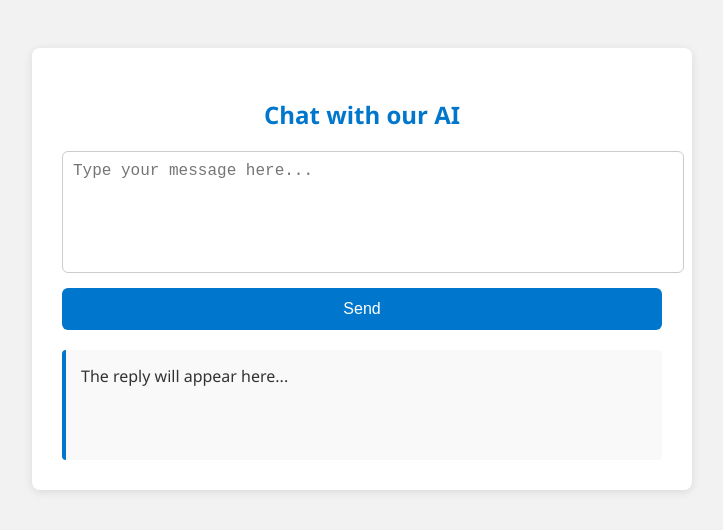
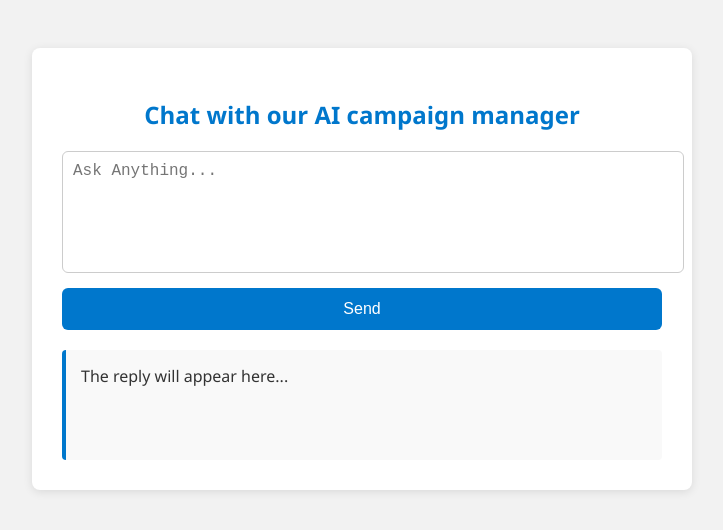
Before and after one commit to roeyDM/chatgpt-roey, a website: page public/chat.html in a window 1280 px wide. Shown: the whole page, without its empty margins (278-1001 px from the left). Drawn offline with Linux system fonts and the light colour scheme.

Commit message:
Update chat.html

```diff
--- a/public/chat.html
+++ b/public/chat.html
@@ -59,8 +59,8 @@
 </head>
 <body>
   <div class="chat-container">
-    <h2>Chat with our AI</h2>
-    <textarea id="input" placeholder="Type your message here..."></textarea>
+    <h2>Chat with our AI campaign manager</h2>
+    <textarea id="input" placeholder="Ask Anything..."></textarea>
     <button onclick="sendMessage()">Send</button>
     <div id="response" class="response-box">The reply will appear here...</div>
   </div>
```
